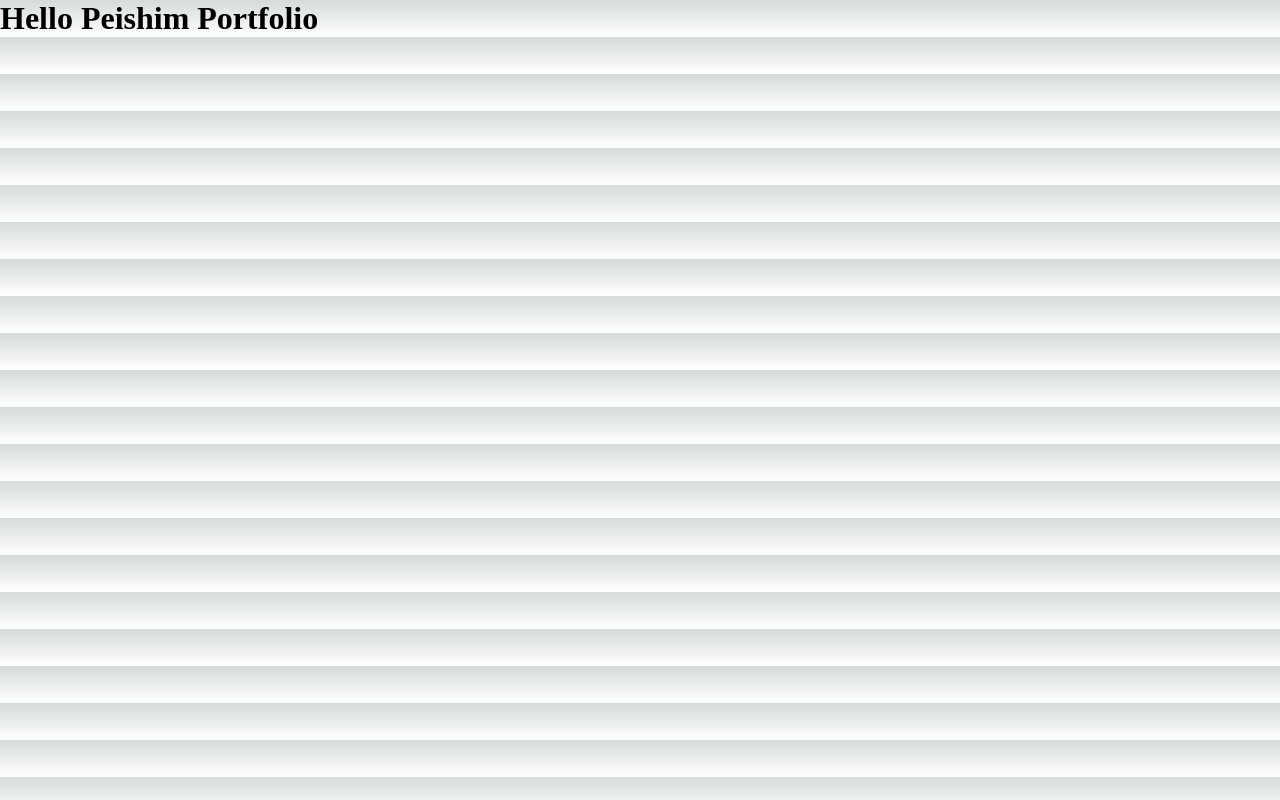
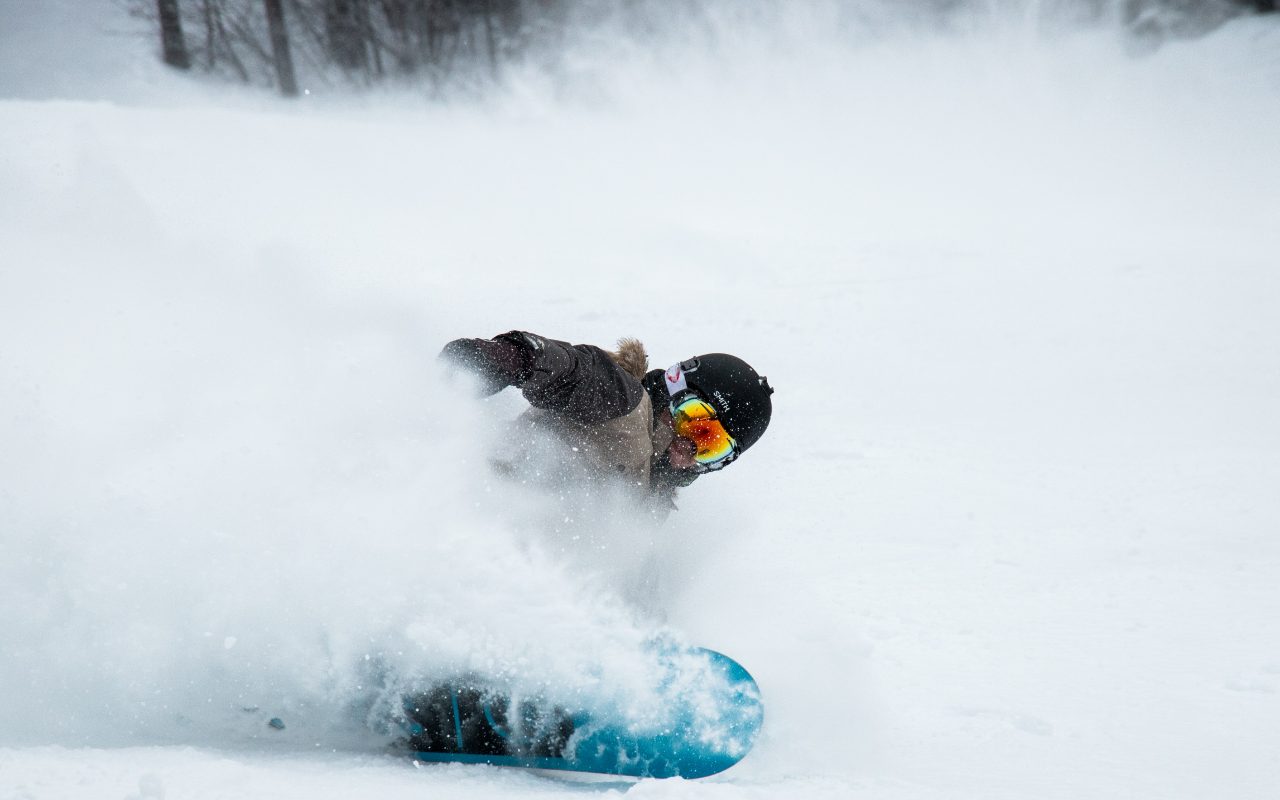
Before and after one commit to shimpei1494/pei-portfolio, a Next.js app: page / in a window 1280 px wide. Built offline with nearby package versions, Linux system fonts and the light colour scheme.

Commit message:
トップの画像（仮）を追加

```diff
--- a/pages/index.tsx
+++ b/pages/index.tsx
@@ -14,6 +14,7 @@ export default function Home() {
       </Head>
       <main>
         <h1>Hello Peishim Portfolio</h1>
+        <Image src="/images/top-snowboard.jpg" fill alt="Topページのスノーボード画像" />
       </main>
     </>
   )
```
Also changed, not shown: public/images/top-snowboard.jpg (added).
